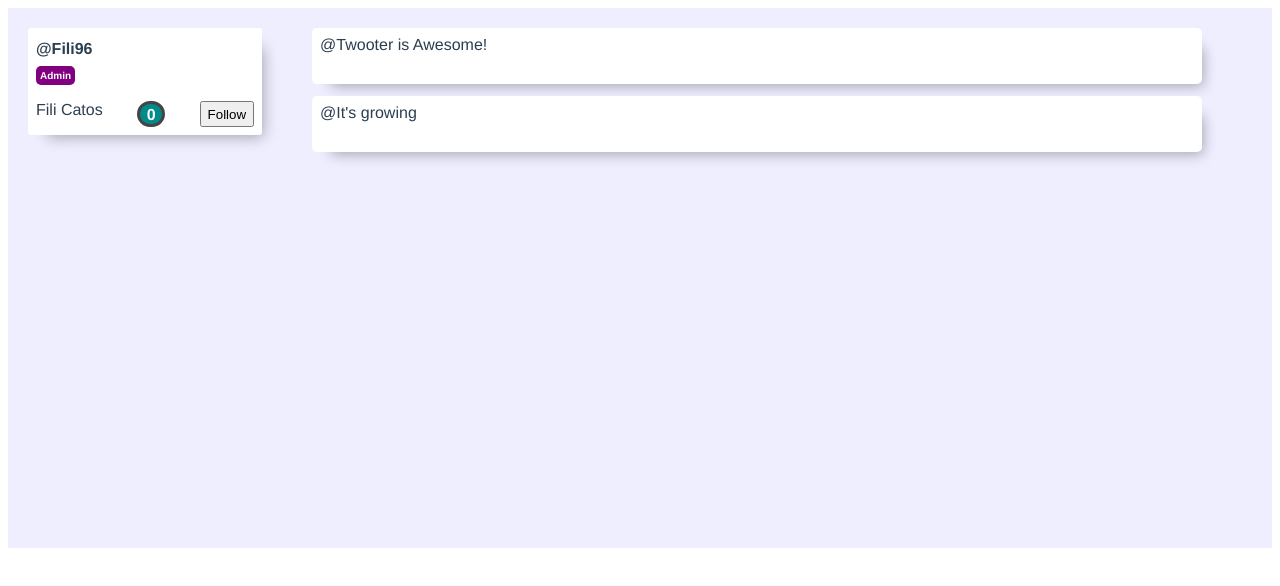
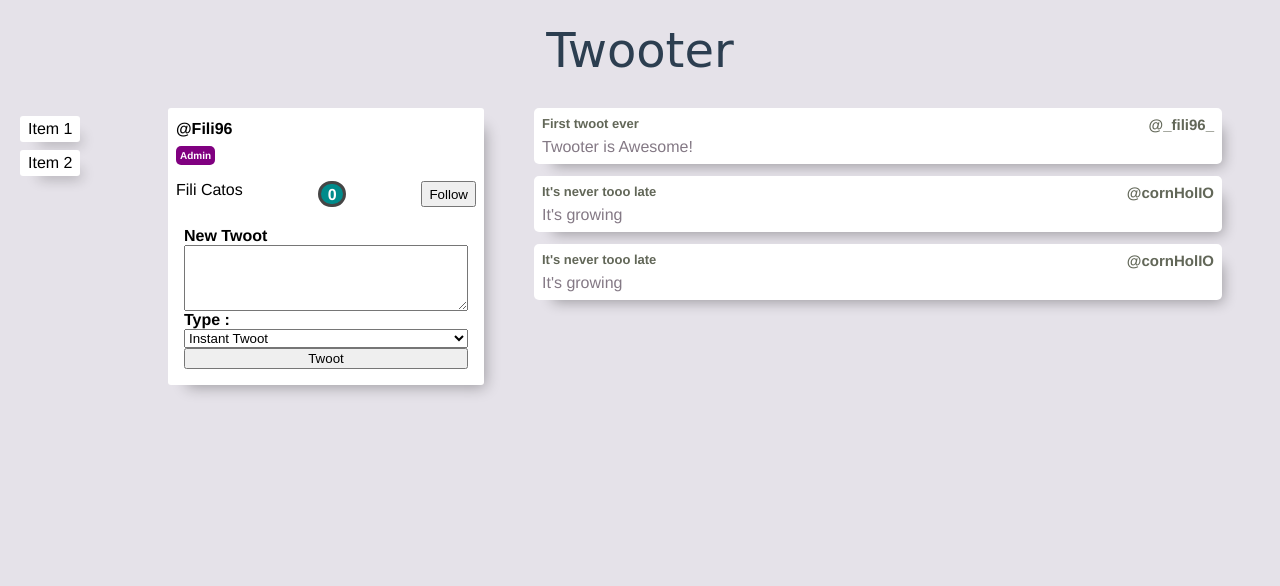
Before and after one commit to FL-CC/vue-the-earth-is-square, a Vue app: page / in a window 1280 px wide. Shown: the top 586 px of the page. Built offline with nearby package versions, Linux system fonts and the light colour scheme.

Commit message:
Layout basiscs, twoot creation

```diff
--- a/src/App.vue
+++ b/src/App.vue
@@ -1,21 +1,41 @@
 <template>
+  <div class="app_layout">
+    <div class="app_header">
+      <div class="app_logo"></div>
+      <div class="app_title">Twooter</div>
+      <div class="app_userinfo"></div>
+    </div>
+    <div class="app_sidebar">
+      <SideBar />
+    </div>
+    <div class="app_content">
       <div class="app_section">
-    <UserProfile :user="user" />
+        <UserProfile :user="user" @create-twoot="createTwoot" />
         <div class="app_twootContainer">
-      <TwootItem v-for="twoot in user.twoots" :twoot="twoot" :key="twoot.id" />
+          <TwootItem
+            v-for="twoot in twoots"
+            :twoot="twoot"
+            :key="twoot.id"
+            @favourite="toggleFavourite"
+          />
         </div>
+      </div>
+    </div>
+    <div class="app_footer"></div>
   </div>
 </template>
 
 <script>
 import UserProfile from "./components/UserProfile";
 import TwootItem from "./components/TwootItem";
+import SideBar from "./components/SideBar";
 
 export default {
   name: "App",
   components: {
     UserProfile,
     TwootItem,
+    SideBar,
   },
   data() {
     return {
@@ -23,43 +43,62 @@ export default {
         username: "Fili96",
         name: "Fili Catos",
         follower: 0,
+      },
       twoots: [
         {
           id: 1,
+          title: "First twoot ever",
           content: "Twooter is Awesome!",
+          user: { username: "_fili96_" },
         },
         {
           id: 2,
+          title: "It's never tooo late",
           content: "It's growing",
+          user: { username: "cornHolIO" },
+        },
+        {
+          id: 3,
+          title: "It's never tooo late",
+          content: "It's growing",
+          user: { username: "cornHolIO" },
         },
       ],
-      },
     };
   },
 
   watch: {},
   computed: {},
-  methods: {},
+  methods: {
+    toggleFavourite(id) {
+      console.log(`Toggled Twoot #${id}`);
+    },
+    createTwoot(content, user) {
+      this.twoots.unshift({
+        title: "New Twoot!",
+        content: content,
+        id: this.twoots.length + 1,
+        user: user,
+      });
+    },
+  },
   mounted() {},
 };
 </script>
 
 <style>
+html,
+body {
+  height: 100%;
+  margin: 0;
+}
+
 #app {
   font-family: Avenir, Helvetica, Arial, sans-serif;
   -webkit-font-smoothing: antialiased;
   -moz-osx-font-smoothing: grayscale;
-  height: 500px;
   text-align: center;
-  color: #2c3e50;
-  display: flex;
-  padding: 20px;
-  flex-direction: row;
-  justify-content: flex-start;
-  align-items: flex-start;
-  /* justify-items: flex-end; */
-
-  background-color: #eeeeff;
+  height: 100%;
 }
 
 .app_twootContainer {
@@ -77,4 +116,51 @@ export default {
   justify-content: stretch;
   width: 100%;
 }
+
+.app_layout {
+  display: grid;
+
+  grid-template-columns: 1fr 7fr;
+  grid-template-rows: 100px 10fr 20px;
+
+  height: 100%;
+  justify-items: stretch;
+  justify-self: stretch;
+  align-self: stretch;
+
+  background-color: #e5e2e9;
+}
+
+.app_content {
+  padding: 8px;
+
+  grid-column: 2;
+  grid-row: 2 / 3;
+  align-self: stretch;
+  justify-self: stretch;
+}
+.app_header {
+  grid-column: 1 / span 2;
+  grid-row: 1 / 2;
+  color: #2c3e50;
+
+  display: flex;
+  justify-content: space-evenly;
+  align-items: center;
+}
+
+.app_sidebar {
+  grid-column: 1 / span 1;
+  grid-row: 2 / 3;
+}
+
+.app_footer {
+  grid-column: 1 / span 2;
+  grid-row: 3 / 4;
+}
+
+.app_title {
+  font-size: 48px;
+  font-family: "Comic sans MS";
+}
 </style>
--- /dev/null
+++ b/src/components/SideBar.vue
@@ -0,0 +1,54 @@
+<template>
+  <div class="sb_container">
+    <div class="sb_content">
+      <SideBarItem
+        class="sb_item"
+        v-for="sideBarItem in sideBarItems"
+        :item="sideBarItem"
+        :key="sideBarItem.id"
+      />
+    </div>
+  </div>
+</template>
+
+<script>
+import SideBarItem from "./SideBarItem";
+
+export default {
+  name: "",
+  components: {
+    SideBarItem,
+  },
+  data() {
+    return {
+      sideBarItems: [
+        {
+          id: 1,
+          title: "Item 1",
+        },
+        {
+          id: 2,
+          title: "Item 2",
+        },
+      ],
+    };
+  },
+};
+</script>
+
+<style>
+.sb_container {
+  padding: 16px 20px;
+}
+
+.sb_content {
+  display: flex;
+  flex-direction: column;
+  justify-content: flex-start;
+  align-items: flex-start;
+}
+
+.sb_item {
+  margin-bottom: 8px;
+}
+</style>
--- /dev/null
+++ b/src/components/SideBarItem.vue
@@ -0,0 +1,32 @@
+<template>
+  <div class="sbi_container">{{ item.title }}</div>
+</template>
+
+<script>
+export default {
+  name: "SideBarItem",
+  props: {
+    item: {
+      required: true,
+      type: Object,
+    },
+  },
+};
+</script>
+
+<style>
+.sbi_container {
+  transition: all 1 ease;
+  white-space: nowrap;
+  padding: 4px 8px;
+  border-radius: 3px;
+  box-shadow: 10px 11px 14px -9px rgba(0, 0, 0, 0.32);
+  background: white;
+}
+
+.sbi_container:hover {
+  transform: scale(1.1);
+  font-weight: bold;
+  cursor: pointer;
+}
+</style>
--- a/src/components/TwootItem.vue
+++ b/src/components/TwootItem.vue
@@ -1,14 +1,33 @@
 <template>
-  <div class="tw_container">@{{ twoot?.content }}</div>
+  <div class="tw_container" @click="favouriteItem(twoot.id)">
+    <div class="tw_headerrow">
+      <div class="tw_headertitle">
+        <h4>{{ twoot.title }}</h4>
+      </div>
+      <div class="tw_username">
+        <h3>@{{ twoot?.user.username }}</h3>
+      </div>
+    </div>
+    <div class="tw_content">{{ twoot?.content }}</div>
+  </div>
 </template>
 
 <script>
 export default {
   name: "TwootItem",
   props: {
+    user: {
+      required: true,
+      type: Object,
+    },
     twoot: {
       required: true,
       type: Object,
+    },
+  },
+  methods: {
+    favouriteItem(id) {
+      this.$emit("favourite", id);
     },
   },
 };
@@ -17,7 +36,7 @@ export default {
 <style>
 .tw_container {
   text-align: left;
-  height: 40px;
+  min-height: 40px;
   padding: 8px;
   background-color: white;
   border-radius: 5px;
@@ -26,9 +45,39 @@ export default {
   transition-duration: 0.15s;
   transition-timing-function: ease;
   transition-property: all;
+  display: flex;
+  flex-direction: column;
+  justify-content: space-between;
 }
 
 .tw_container:hover {
   transform: scale(1.02, 1.02);
 }
+
+.tw_headerrow {
+  display: flex;
+  justify-content: space-between;
+}
+
+.tw_headertitle > h3 {
+  margin: 0;
+}
+
+.tw_container {
+  color: #847985;
+}
+
+h3 {
+  font-weight: bold;
+  margin: 0;
+  font-size: 15px;
+  color: #626758;
+}
+
+h4 {
+  margin: 0;
+  font-weight: bold;
+  font-size: 13px;
+  color: #626758;
+}
 </style>
--- a/src/components/UserProfile.vue
+++ b/src/components/UserProfile.vue
@@ -6,6 +6,19 @@
       <span class="up_name">{{ user.name }}</span>
       <span class="up_followers">{{ user.follower }}</span>
       <button @click="followUser">Follow</button>
+    </div>
+    <div class="up_newTwoot">
+      <form class="up_newTweetForm" @submit.prevent="createTwoot">
+        <label for="newTwoot"><strong>New Twoot</strong></label>
+        <textarea id="newTwoot" rows="4" v-model="newTwootContent" />
+        <label for="twootType"><strong>Type :</strong></label>
+        <select id="twootType" v-model="newTwootType">
+          <option v-for="type in twootTypes" :value="type.value" :key="type.id">
+            {{ type.name }}
+          </option>
+        </select>
+        <button type="submit">Twoot</button>
+      </form>
     </div>
   </div>
 </template>
@@ -19,19 +32,16 @@ export default {
       type: Object,
     },
   },
-  // data() {
-  //   return {
-  //     followers: 0,
-  //     user: {
-  //       id: 1,
-  //       username: "Twilli",
-  //       firstName: "Fili",
-  //       lastName: "Catos",
-  //       email: "fl@catos.de",
-  //       isAdmin: true,
-  //     },
-  //   };
-  // },
+  data() {
+    return {
+      newTwootType: "instant",
+      newTwootContent: "",
+      twootTypes: [
+        { id: 1, value: "draft", name: "Draft" },
+        { id: 2, value: "instant", name: "Instant Twoot" },
+      ],
+    };
+  },
   watch: {
     followers(newFollowerCount, oldFollowerCount) {
       if (oldFollowerCount < newFollowerCount) {
@@ -51,6 +61,11 @@ export default {
     followUser() {
       this.followers++;
     },
+    createTwoot() {
+      if (this.newTwootContent && this.newTwootType != "draft") {
+        this.$emit("create-twoot", this.newTwootContent, this.user);
+      }
+    },
   },
   mounted() {
     setTimeout(() => {
@@ -63,6 +78,7 @@ export default {
 <style>
 .up_container {
   display: flex;
+  flex: 1 0 300px;
   flex-direction: column;
   justify-content: flex-start;
   text-align: left;
@@ -113,4 +129,15 @@ export default {
   padding-top: 2px;
   font-weight: bold;
 }
+
+.up_newTwoot {
+  display: flex;
+  flex-direction: column;
+  padding: 20px 8px 8px 8px;
+}
+
+.up_newTweetForm {
+  display: flex;
+  flex-direction: column;
+}
 </style>
```
Lines whose indentation alone changed are shown as unchanged.
